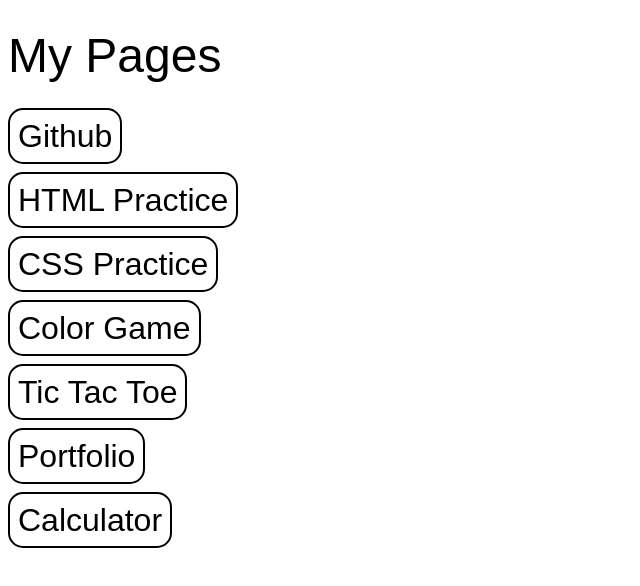
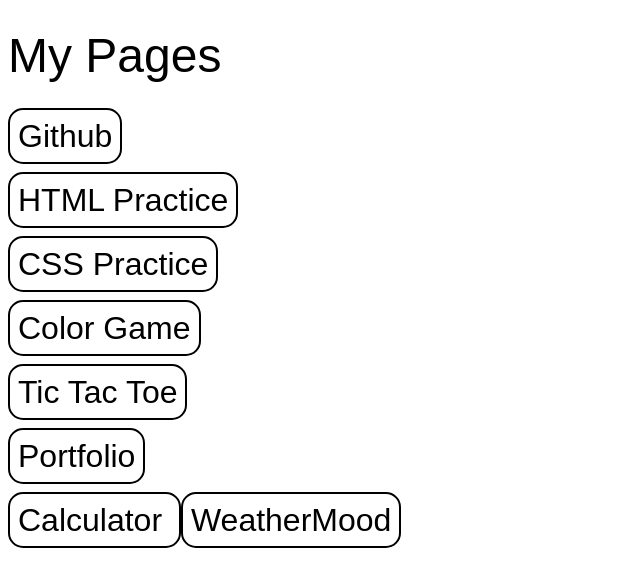
Before and after one commit to alen0612/ShortCut, a plain HTML site: page index.html in a window 1280 px wide. Shown: the whole page, without its empty margins (0-640 px from the left). Drawn offline with Linux system fonts and the light colour scheme.

Commit message:
Update index.html

```diff
--- a/index.html
+++ b/index.html
@@ -39,6 +39,9 @@
     <a href="https://alen0612.github.io/easyCalculator/" className="link">
         Calculator
     </a>
+    <a href="https://alen0612.github.io/WeatherMood/" className="link">
+        WeatherMood
+    </a>
 </body>
 
 </html>
```
